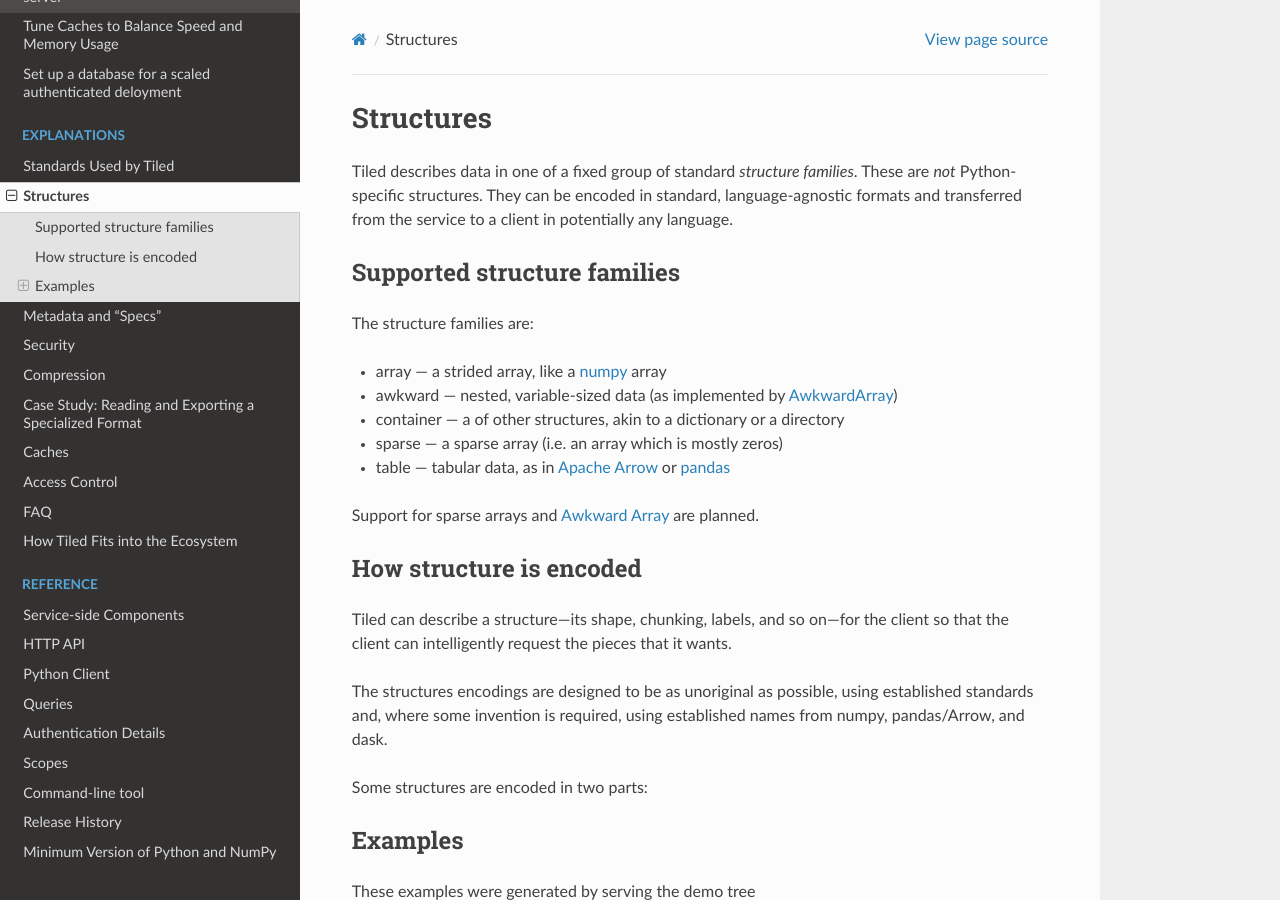
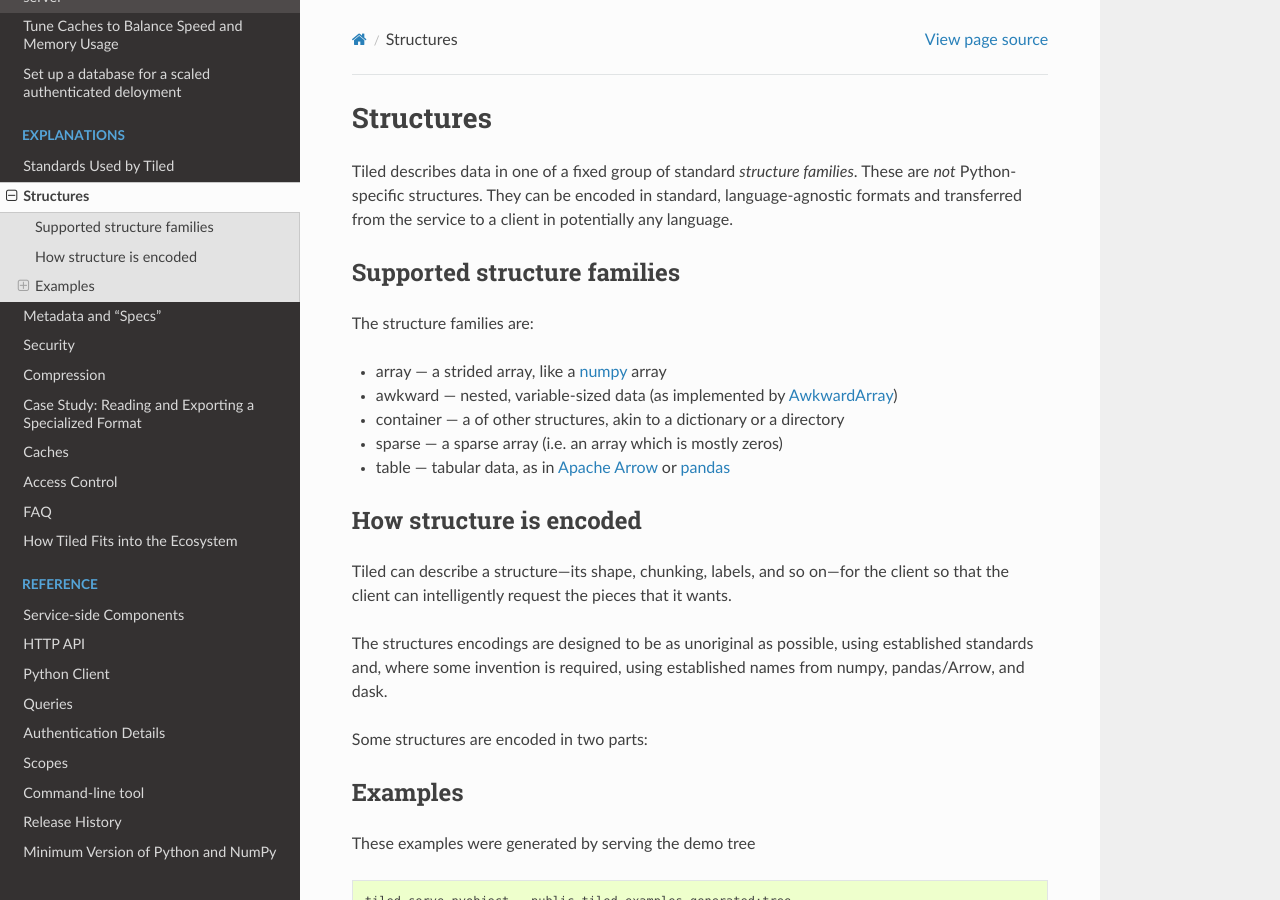
Before and after one commit to bluesky/tiled, a Sphinx documentation site: the page built from docs/source/explanations/structures.md, in a window 1280 px wide and 900 px high. Built offline with Sphinx 7.4.7 and the Read the Docs theme 2.0.0, drawn with Linux system fonts in a browser that asks for light colours; pages that are not in the unit, such as notebooks, are missing from menus; the version number could not be read and is left out.

Commit message:
Remove outdated plans.

```diff
--- a/docs/source/explanations/structures.md
+++ b/docs/source/explanations/structures.md
@@ -15,9 +15,6 @@ The structure families are:
 * sparse --- a sparse array (i.e. an array which is mostly zeros)
 * table --- tabular data, as in [Apache Arrow](https://arrow.apache.org) or
   [pandas](https://pandas.pydata.org/)
-
-Support for sparse arrays and [Awkward Array](https://awkward-array.org/) are
-planned.
 
 ## How structure is encoded
 
```
